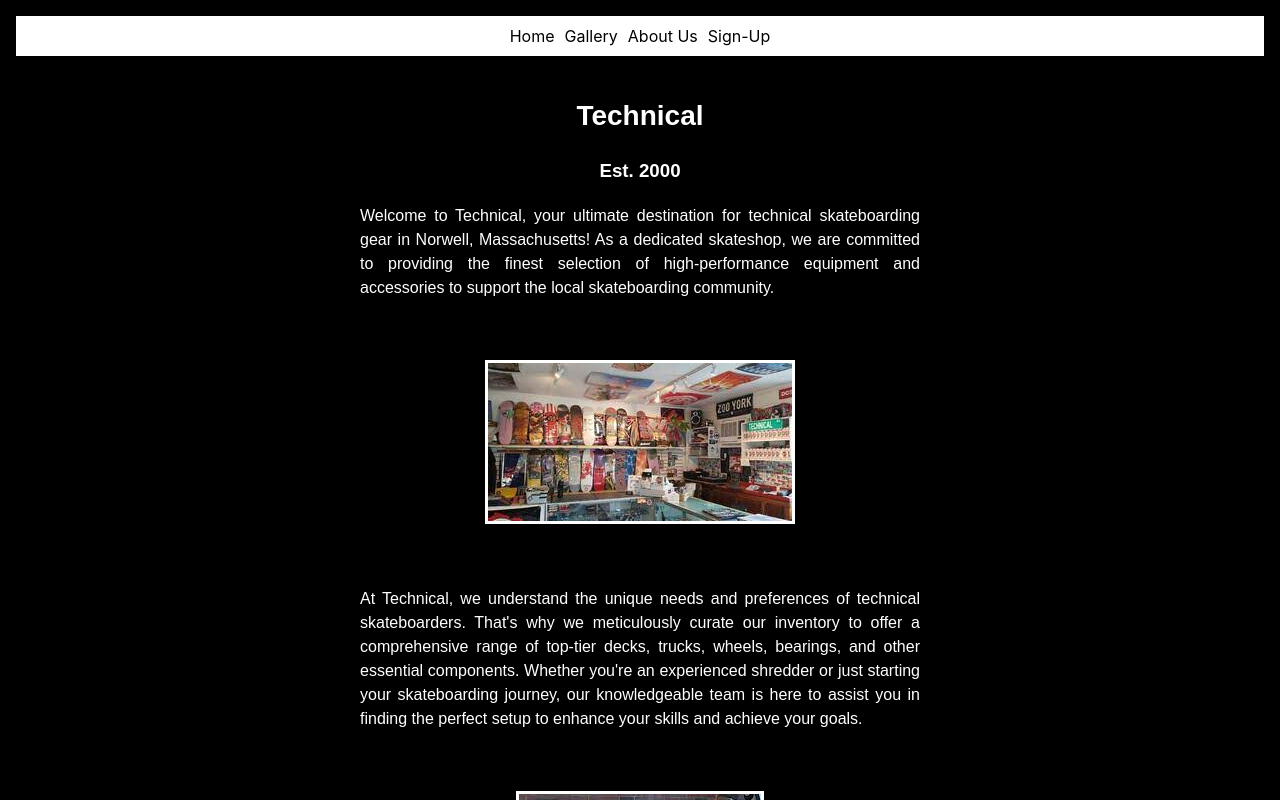
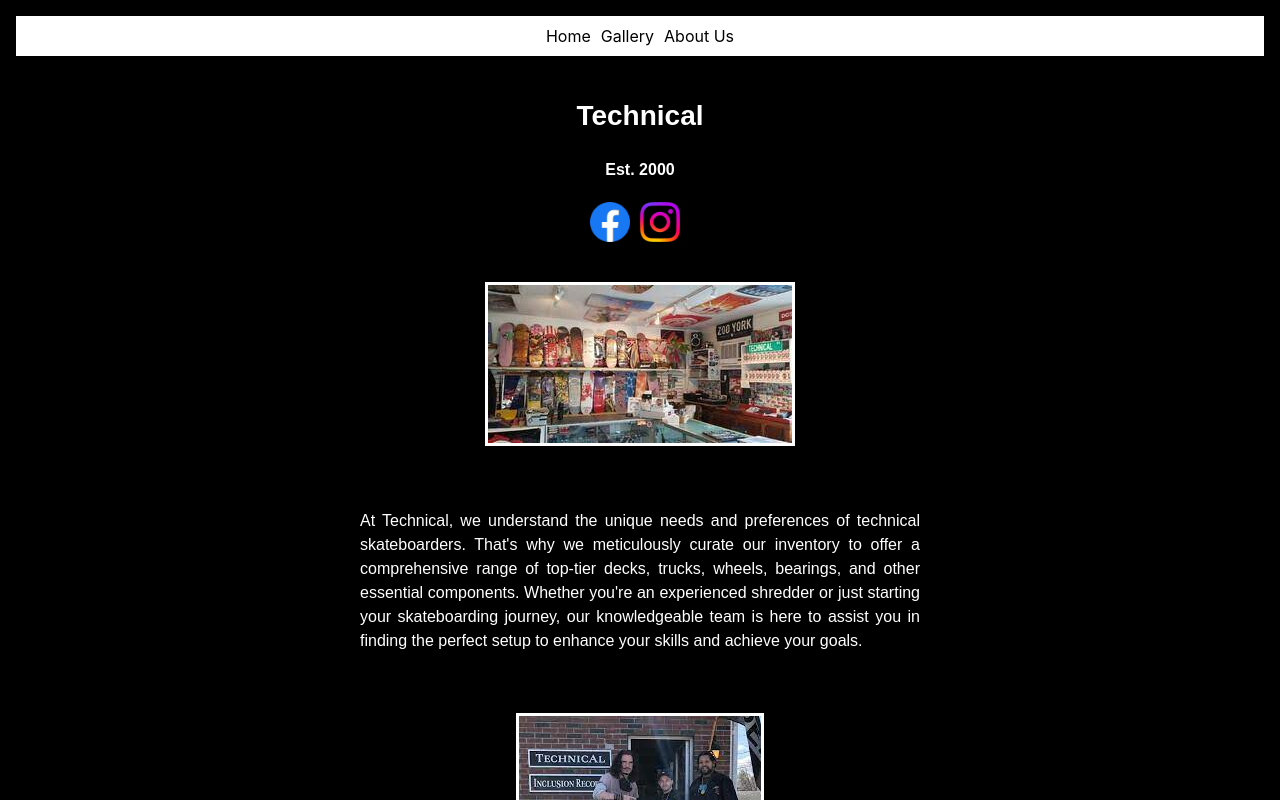
Before and after one commit to seanh101/technical, a React (Create React App) app: page / in a window 1280 px wide. Shown: the top 800 px of the page. Built offline with nearby package versions, Linux system fonts and the light colour scheme.

Commit message:
added socials and removed sign up

```diff
--- a/src/components/NavBar/NavBar.jsx
+++ b/src/components/NavBar/NavBar.jsx
@@ -1,15 +1,15 @@
 import React, { useState } from 'react';
 import { Link } from 'react-router-dom';
-import * as userService from '../../utilities/users-service';
+//import * as userService from '../../utilities/users-service';
 import './NavBar.css';
 
 export default function NavBar({ user, setUser }) {
   const [menuOpen, setMenuOpen] = useState(false);
 
-  function handleLogOut() {
-    userService.logOut();
-    setUser(null);
-  }
+  // function handleLogOut() {
+  //   userService.logOut();
+  //   setUser(null);
+  // }
 
   return (
     <nav>
@@ -26,17 +26,17 @@ export default function NavBar({ user, setUser }) {
           <li><Link to="/">Home</Link></li>
           <li><Link to="/gallery">Gallery</Link></li>
           <li><Link to="/about">About Us</Link></li>
-          <li><Link to="/signup">Sign-Up</Link></li>
+          {/* <li><Link to="/signup">Sign-Up</Link></li> */}
         </ul>
       </div>
-      {user ? (
+      {/* {user ? (
   <>
     <span>Welcome, {user.name}</span>
     <Link to="" onClick={handleLogOut}>Log Out</Link>
   </>
 ) : (
   <Link to="/signup">Sign-Up</Link>
-)}
+)} */}
 
     </nav>
   );
--- a/src/pages/HomePage/HomePage.css
+++ b/src/pages/HomePage/HomePage.css
@@ -12,14 +12,46 @@
     margin-bottom: 20px;
   }
 
-  .home-page p {
-    font-size: 16px;
+  .home-page h4 {
+    text-align: center;
+    margin-bottom: 20px;
+  }
+
+  .social-media-links {
+    display: flex;
+    justify-content: center;
+    align-items: center;
+    margin-top: 20px;
+  }
+
+  .social-media-links a {
+    display: flex;
+    align-items: center;
+    justify-content: center;
+    width: 40px;
+    height: 40px;
+    margin-right: 10px;
+  }
+
+  .social-media-logo {
+    width: 100%;
+    height: 100%;
+    object-fit: contain;
+    border: none;
+  }
+
+  .other-images {
+    margin-top: 40px; /* Adjust this value for the desired spacing */
+  }
+
+  .other-images .home-logo {
+    margin-bottom: 40px;
+    border: white solid;
+  }
+
+  .other-images p {
     margin-bottom: 60px;
     text-align: justify;
-  }
-
-  .home-logo {
-    margin-bottom: 40px; /* Adjust this value as needed for the desired spacing */
   }
 
   @media (max-width: 480px) {
@@ -31,15 +63,15 @@
       font-size: 24px;
     }
 
+    .home-page h4 {
+      font-size: 18px;
+    }
+
     .home-page p {
       font-size: 14px;
     }
 
     .home-logo {
-      margin-bottom: 20px; /* Adjust this value as needed for the desired spacing */
+      margin-bottom: 20px;
     }
   }
-
-  img {
-    border: white solid;
-  }
--- a/src/pages/HomePage/HomePage.jsx
+++ b/src/pages/HomePage/HomePage.jsx
@@ -4,16 +4,26 @@ import technicalImage from './technical1.jpeg';
 import technicalImage2 from './technical2.jpeg';
 import technicalImage3 from './technical3.jpg';
 import technicalImage4 from './border.jpeg';
+import facebookLogo from './facebook1.png';
+import instagramLogo from './instagram.png';
 
 function HomePage() {
   return (
     <div className="home-page">
       <h1>Technical</h1>
-      {/* <img className="home-logo" src={logo} alt="Logo" /> */}
 
-      <h3>Est. 2000</h3>
+      <h4>Est. 2000</h4>
 
-      <p>Welcome to Technical, your ultimate destination for technical skateboarding gear in Norwell, Massachusetts! As a dedicated skateshop, we are committed to providing the finest selection of high-performance equipment and accessories to support the local skateboarding community.</p>
+      <div className="social-media-links">
+        <a href="https://www.facebook.com/TechnicalSkateShop" target="_blank" rel="noopener noreferrer">
+          <img src={facebookLogo} alt="Facebook" className="social-media-logo" />
+        </a>
+        <a href="https://www.instagram.com/technical_skateshop/" target="_blank" rel="noopener noreferrer">
+          <img src={instagramLogo} alt="Instagram" className="social-media-logo" />
+        </a>
+      </div>
+
+      <div className="other-images">
         <img className="home-logo" src={technicalImage} alt="Technical Logo" />
         <p>At Technical, we understand the unique needs and preferences of technical skateboarders. That's why we meticulously curate our inventory to offer a comprehensive range of top-tier decks, trucks, wheels, bearings, and other essential components. Whether you're an experienced shredder or just starting your skateboarding journey, our knowledgeable team is here to assist you in finding the perfect setup to enhance your skills and achieve your goals.</p>
         <img className="home-logo" src={technicalImage2} alt="Technical Logo 2" />
@@ -22,6 +32,7 @@ function HomePage() {
         <p>With a welcoming and inclusive atmosphere, Technical embraces skaters of all ages and backgrounds. Whether you're a street, park, or transition skater, our friendly staff is dedicated to delivering exceptional customer service and personalized advice. We strive to create an environment where you feel inspired and supported on your skateboarding journey.</p>
         <img className="home-logo" src={technicalImage4} alt="Technical Logo 4" />
         <p>Conveniently located in Norwell, our store serves as a haven for skateboarders seeking premium technical gear and a sense of community. Drop by Technical, immerse yourself in the world of technical skateboarding, and discover the latest innovations that can elevate your riding experience to new heights.</p>
+      </div>
 
       <iframe
         title="Technical Map"
```
Also changed, not shown: src/pages/HomePage/facebook1.png (added), src/pages/HomePage/instagram.png (added). Lines whose indentation alone changed are shown as unchanged.
